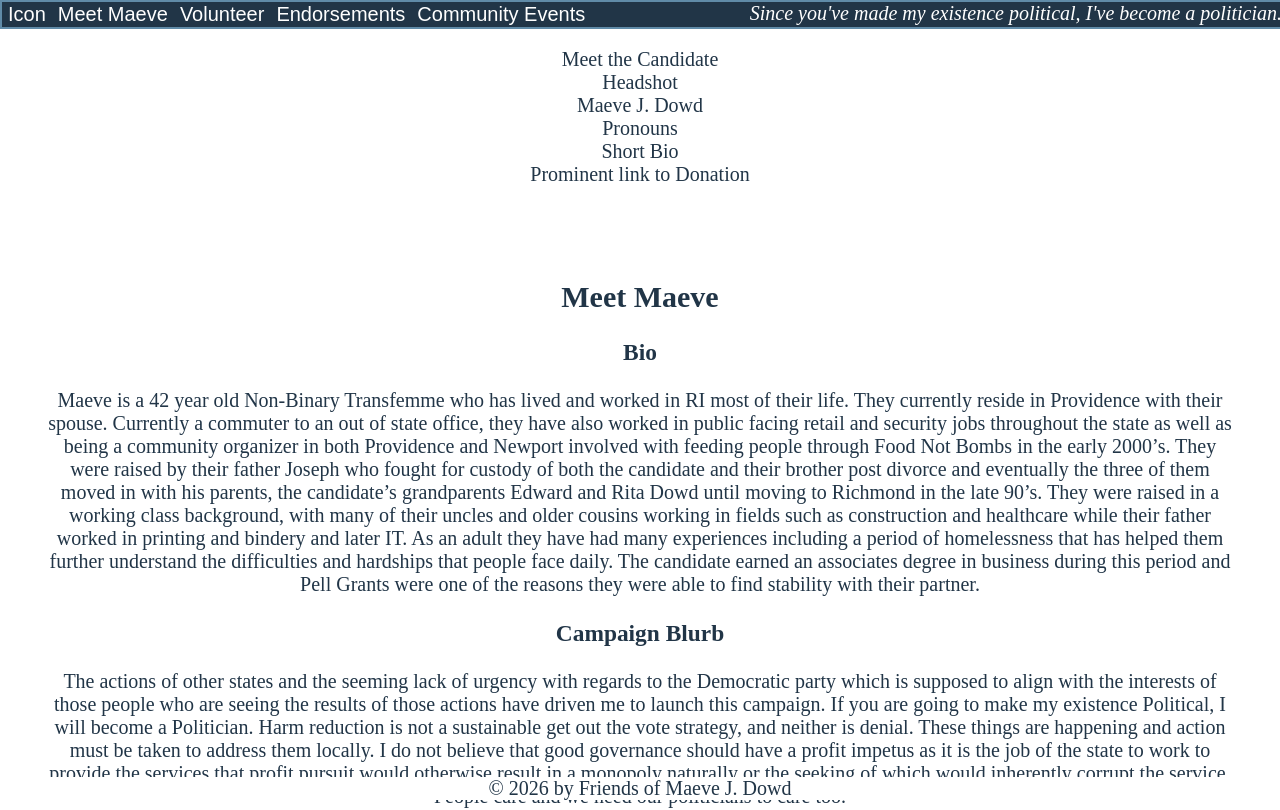
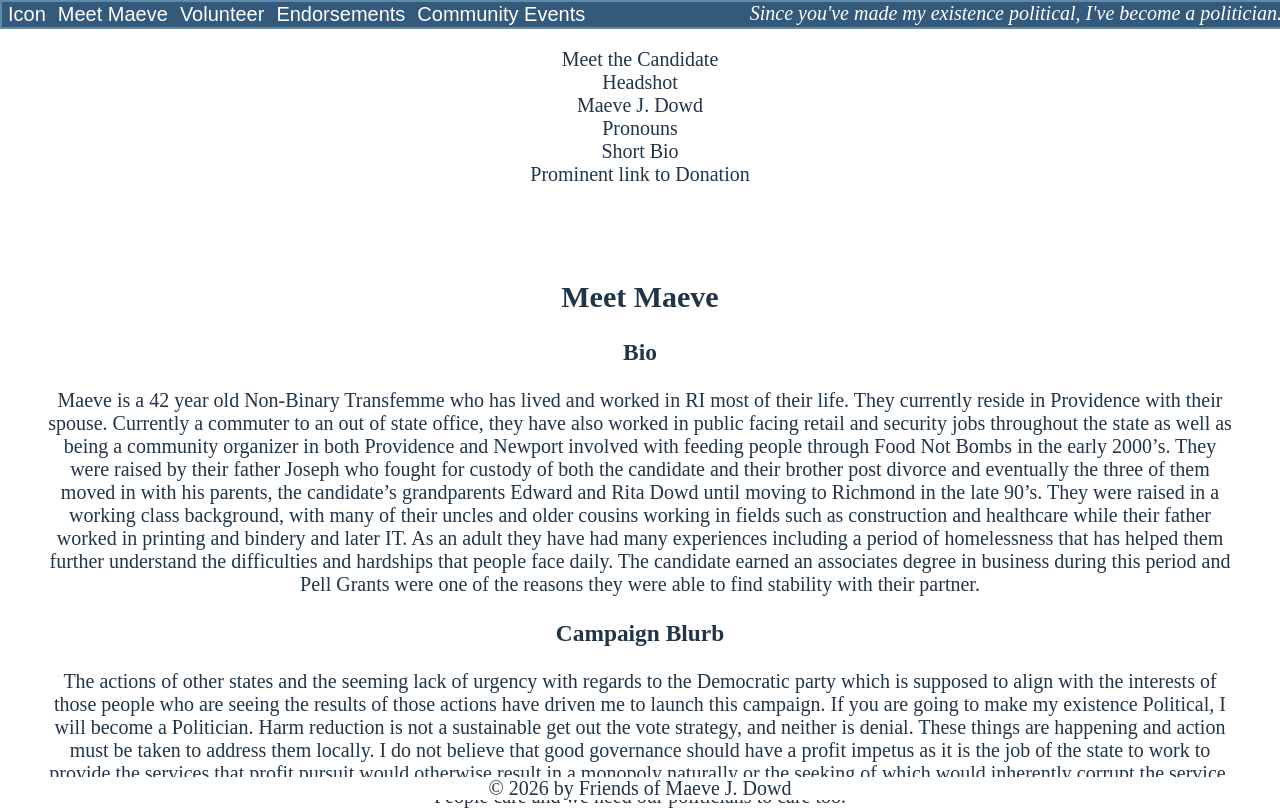
Before and after one commit to KaiReidCasey/maeve_campaign_2026, a React (Vite) app: page / in a window 1280 px wide. Shown: the top 810 px of the page. Built offline with nearby package versions, Linux system fonts and the light colour scheme.

Commit message:
Changed top/nav bar background color to lighter blue color

```diff
--- a/src/App.css
+++ b/src/App.css
@@ -58,14 +58,14 @@
   left: 0px;
   top: 0px;
   width: 100%;
-  background-color: #213547;
+  background-color: #345a7b;
   color: #ffffff;
   border: 2px solid rgb(96 139 168);
 }
 
 #topBar button {
   border: none;
-  background-color: #213547;
+  background-color: inherit;
   color: #FFFFFF;
   font-size: 1em;
 }
```
